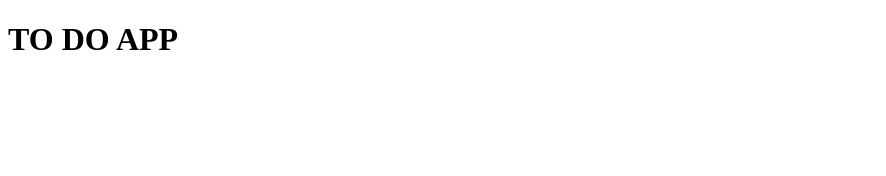
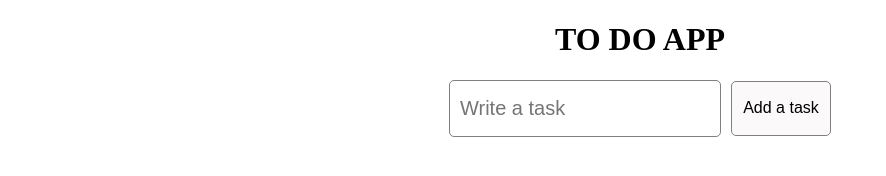
Before and after one commit to RalucaZota/To-do-App, a plain HTML site: page index.html in a window 1280 px wide. Shown: the whole page, without its empty margins (0-886 px from the left). Drawn offline with Linux system fonts and the light colour scheme.

Commit message:
made input, add task button, display the tasks

```diff
--- a/index.html
+++ b/index.html
@@ -8,7 +8,11 @@
 </head>
 <body>
     <h1>TO DO APP</h1>
-
+    <label></label>
+    <div class="parent">
+        <input class="input" placeholder="Write a task"/>
+        <button class="add-task" onclick="addTask()">Add a task</button>
+    </div>
     <script src="index.js"></script>
 </body>
 </html>
--- a/index.js
+++ b/index.js
@@ -0,0 +1,23 @@
+const input = document.querySelector('input');
+const addTaskButton = document.querySelector('ad-task');
+const tasksParent = document.createElement('ul');
+tasksParent.classList.add('tasks-parent');
+
+const updateValue = (event) => {
+    input.value = event.target.value
+}
+input.addEventListener( 'change', (event) => updateValue(event));
+
+const addTask = () => {
+    const newTask = document.createElement("li");
+    tasksParent.appendChild(newTask);
+    console.log(tasksParent);
+    newTask.innerHTML = input.value;
+    cleanInput();
+}
+
+const cleanInput = () => {
+    input.value = "";
+}
+
+document.body.appendChild(tasksParent);
--- a/style.css
+++ b/style.css
@@ -0,0 +1,42 @@
+h1 {
+    text-align: center;
+}
+
+.input {
+    /* display: block;
+    margin: 0 auto; */
+    height: 55px;
+    width: 250px;
+    border: 1px solid grey;
+    border-radius: 5px;
+    font-size: 20px;
+    padding: 0 10px;
+}
+
+.parent {
+    display: flex;
+    justify-content: center;
+    align-items: center;
+    gap: 10px;
+}
+
+.add-task {
+    height: 55px;
+    width: 100px;
+    border: 1px solid grey;
+    border-radius: 5px;
+    font-size: 16px;
+    background-color: rgb(251, 249, 249);
+}
+
+.tasks-parent {
+    display: flex;
+    justify-content: center;
+    align-items: center;
+    margin: 20px 10px;
+    flex-direction: column;
+}
+
+.tasks-parent > li {
+    font-size: 30px;
+}
```
Also changed, not shown: 1 other file.
